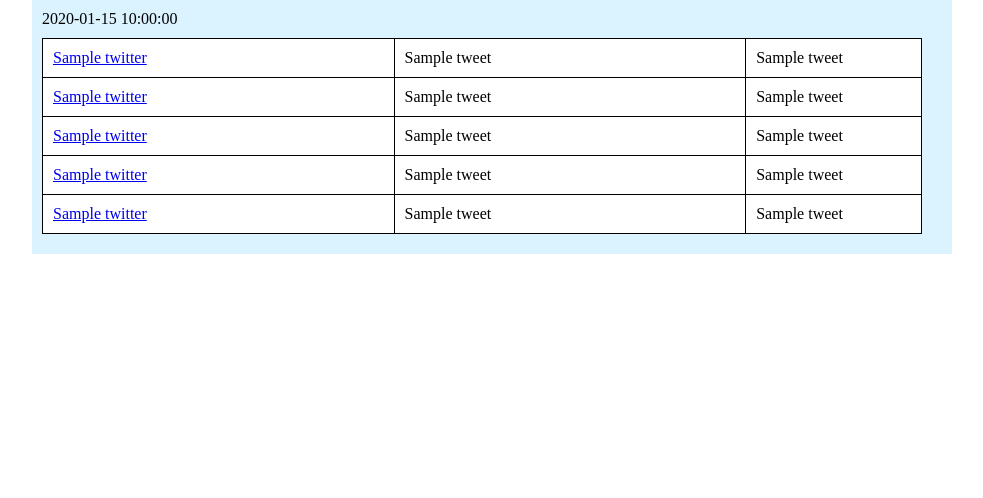
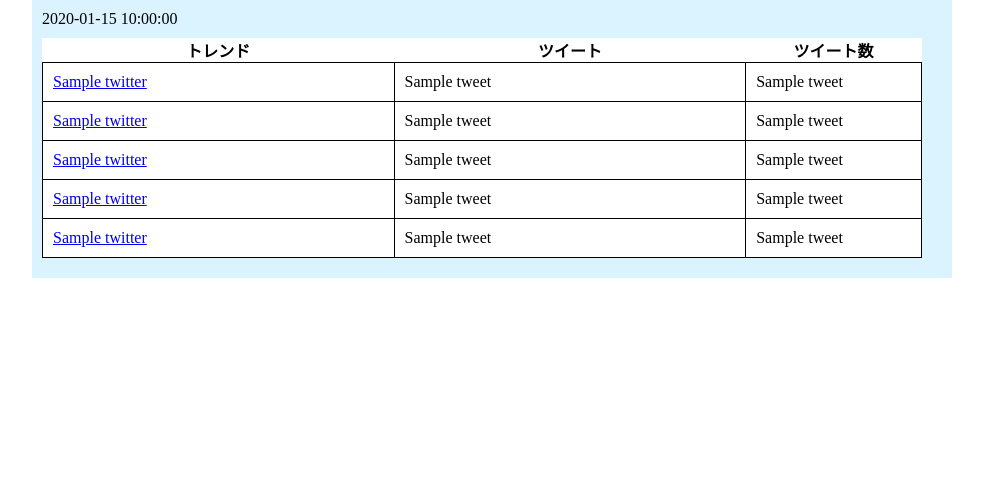
Before and after one commit to 2020-AIT-OOP2-Group5/Twitter-Trends, a Flask app: template template/index.html in a window 1280 px wide. Shown: the part 60-558 px from the top of the page, without its empty margins (148-1131 px from the left). Run offline with Flask 2, Linux system fonts and the light colour scheme; the template is opened without the code that fills it: most values are stand-ins (such as "Sample title", 1, 10 or a date in 2020); parts of the project's set-up code (start-up, migrations or seed data) failed here and were passed over.

Commit message:
Web更新#7

```diff
--- a/template/index.html
+++ b/template/index.html
@@ -16,6 +16,11 @@
 		<!--何時何分における日本のトレンド-->
 		<div id="tweet">
 			<table>
+				<tr>
+					<th>トレンド</th>
+					<th>ツイート</th>
+					<th>ツイート数</th>
+				</tr>
 				{% for i in range(5) %}
 				<tr>
 					<td width="40%"><a href="https://twitter.com/search?q={{ twitter_list[i].replace('#', '%23') }}">{{
```
